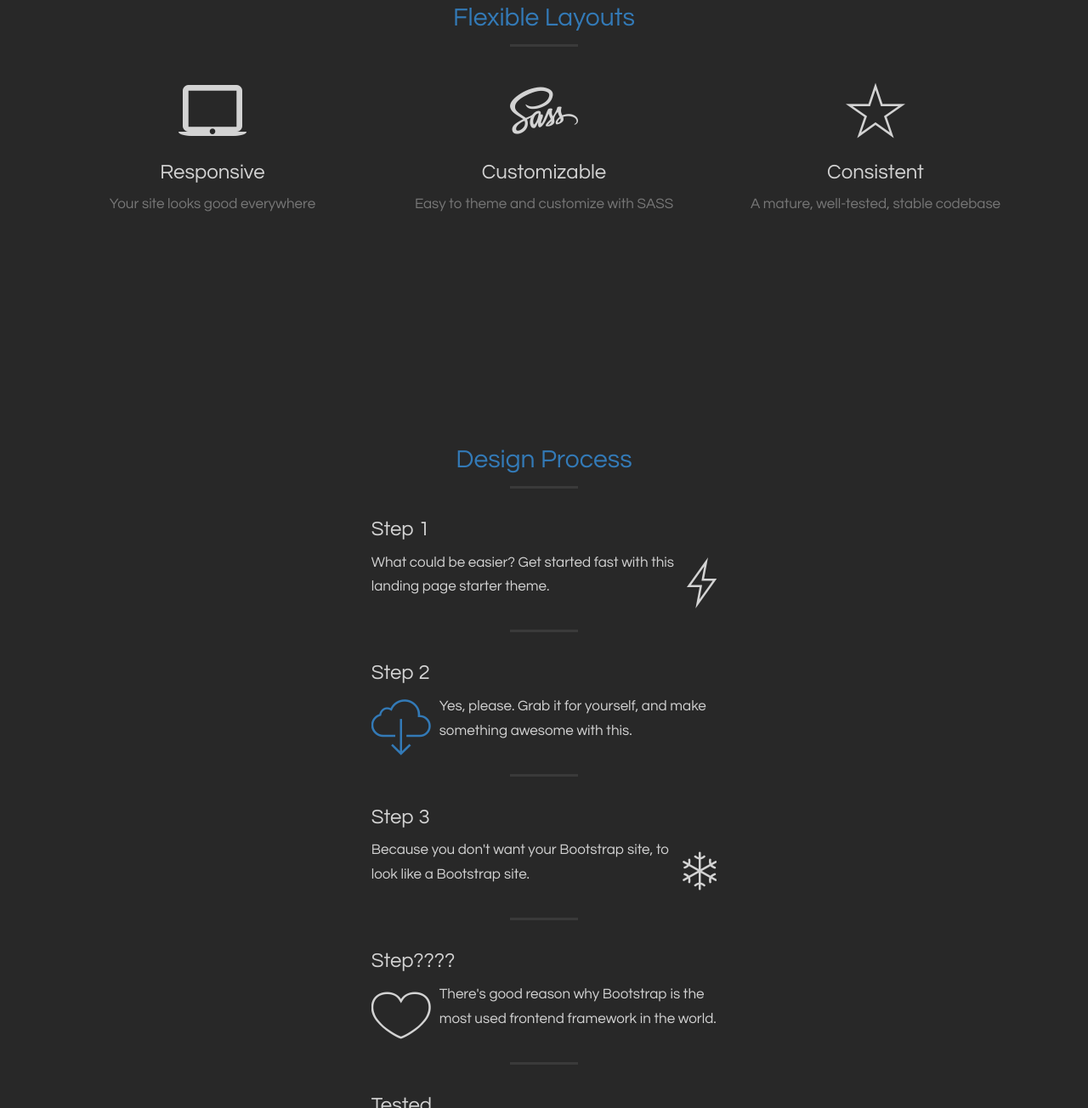
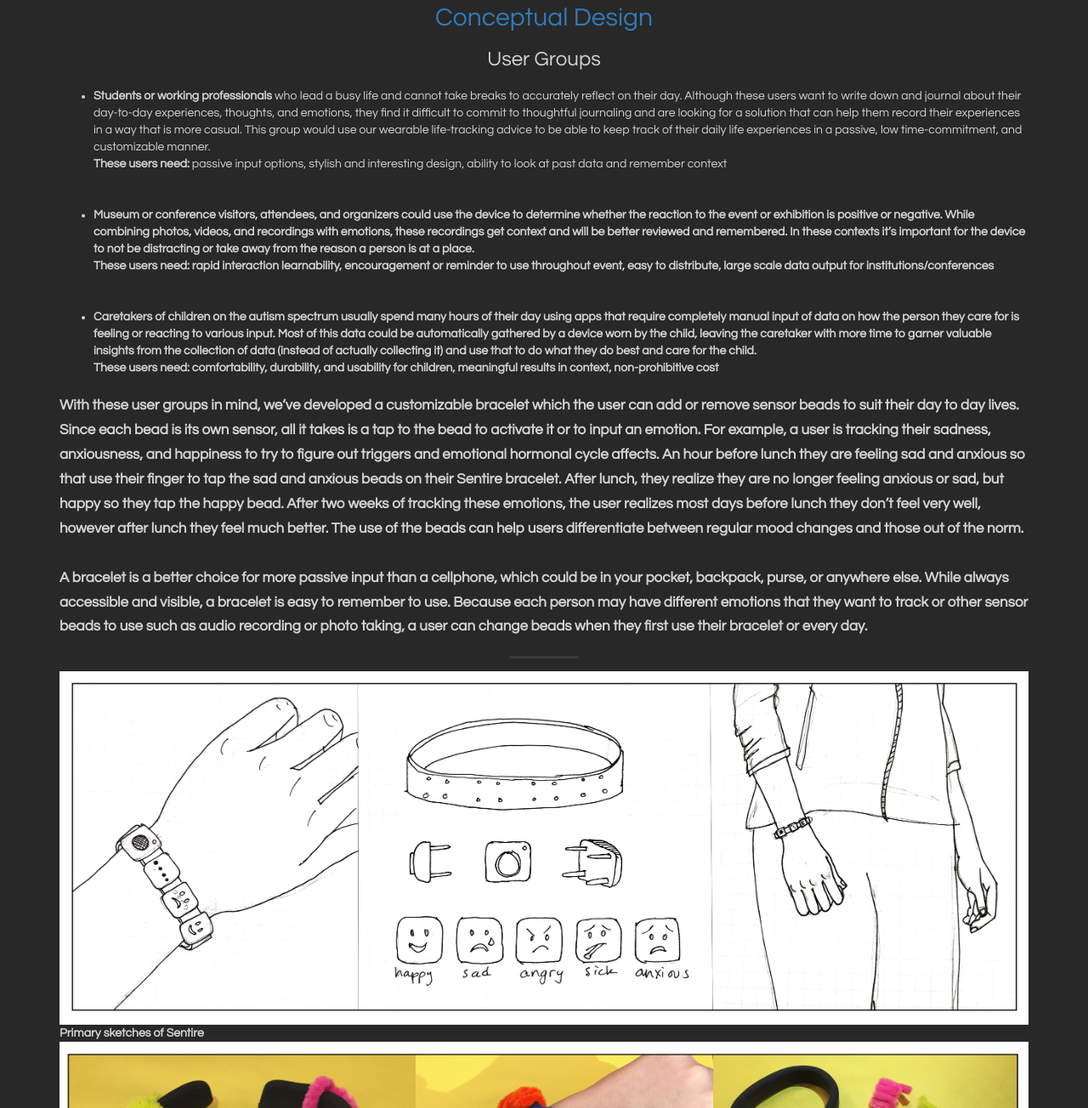
Before and after one commit to mantaleigh/sentire-info-website, a plain HTML site: page index.html in a window 1280 px wide. Shown: the part 1496-2800 px from the top of the page at 85% size. Drawn offline with Linux system fonts and the light colour scheme; files whose address does not match are found by name.

Commit message:
adding content

```diff
--- a/css/styles.css
+++ b/css/styles.css
@@ -27,6 +27,12 @@ hr {
     opacity: 0.09;
     margin-top: 15px;
     margin-bottom: 15px;
+}
+
+.sentireimg {
+    margin-right: auto;
+    margin-left: auto;
+
 }
 
 hr.light {
--- a/index.html
+++ b/index.html
@@ -63,10 +63,10 @@
         <div class="container">
             <div class="row">
                 <div class="col-lg-6 col-lg-offset-3 col-md-8 col-md-offset-2 text-center">
-                    <h2 class="margin-top-0 text-primary">Built On The Bootstrap Grid</h2>
+                    <h2 class="margin-top-0 text-primary">Problem Statement</h2>
                     <br>
                     <p class="text-faded">
-                        Bootstrap's responsive grid comes in 4 sizes or "breakpoints": tiny (xs), small(sm), medium(md) and large(lg). These 4 grid sizes enable you create responsive layouts that behave accordingly on different devices.
+                        Although many people want to keep track of various factors from their day to day, it’s hard to actively remember to write in a journal or curate a photo album. For people on the autism spectrum tracking activities and feelings is very important to diagnose certain triggers - however recording all of these factors is time-consuming and not user-friendly. Many devices only record one-off data points from a person’s day without putting these collections into valuable context.
                     </p>
                     <a href="#three" class="btn btn-default btn-xl page-scroll">Learn More</a>
                 </div>
@@ -77,90 +77,71 @@
         <div class="container">
             <div class="row">
                 <div class="col-lg-12 text-center">
-                    <h2 class="margin-top-0 text-primary">Flexible Layouts</h2>
+                    <h2 class="margin-top-0 text-primary">Conceptual Design</h2>
+                        <h3>User Groups </h3>
+                         <p >
+                        <ul style="text-align: left">
+                            <li><strong>Students or working professionals</strong> who lead a busy life and cannot take breaks to accurately reflect on their day. Although these users want to write down and journal about their day-to-day experiences, thoughts, and emotions, they find it difficult to commit to thoughtful journaling and are looking for a solution that can help them record their experiences in a way that is more casual. This group would use our wearable life-tracking advice to be able to keep track of their daily life experiences in a passive, low time-commitment, and customizable manner.<br>
+                            <strong>These users need:</strong> passive input options, stylish and interesting design, ability to look at past data and remember context</li> <br><br>
+                            <li><strong>Museum or conference visitors, attendees, and organizers<strong> could use the device to determine whether the reaction to the event or exhibition is positive or negative. While combining photos, videos, and recordings with emotions, these recordings get context and will be better reviewed and remembered. In these contexts it’s important for the device to not be distracting or take away from the reason a person is at a place.<br>
+                            <strong>These users need:</strong> rapid interaction learnability, encouragement or reminder to use throughout event, easy to distribute, large scale data output for institutions/conferences</li><br><br>
+                           <li><strong>Caretakers of children on the autism spectrum</strong> usually spend many hours of their day using apps that require completely manual input of data on how the person they care for is feeling or reacting to various input. Most of this data could be automatically gathered by a device worn by the child, leaving the caretaker with more time to garner valuable insights from the collection of data (instead of actually collecting it) and use that to do what they do best and care for the child.<br>
+                            <strong>These users need:</strong> comfortability, durability, and usability for children, meaningful results in context, non-prohibitive cost</li>
+                        </ul >
+                    </p>
+                    <p style="text-align: left">
+                        With these user groups in mind, we’ve developed a customizable bracelet which the user can add or remove sensor beads to suit their day to day lives.
+                        Since each bead is its own sensor, all it takes is a tap to the bead to activate it or to input an emotion. For example, a user is tracking their sadness, anxiousness, and happiness to try to figure out triggers and emotional hormonal cycle affects. An hour before lunch they are feeling sad and anxious so that use their finger to tap the sad and anxious beads on their Sentire bracelet. After lunch, they realize they are no longer feeling anxious or sad, but happy so they tap the happy bead. After two weeks of tracking these emotions, the user realizes most days before lunch they don’t feel very well, however after lunch they feel much better. The use of the beads can help users differentiate between regular mood changes and those out of the norm.<br><br>
+                        A bracelet is a better choice for more passive input than a cellphone, which could be in your pocket, backpack, purse, or anywhere else. While always accessible and visible, a bracelet is easy to remember to use. Because each person may have different emotions that they want to track or other sensor beads to use such as audio recording or photo taking, a user can change beads when they first use their bracelet or every day.
+                    </p>
                     <hr class="primary">
                 </div>
             </div>
         </div>
         <div class="container">
-            <div class="row">
-                <div class="col-lg-4 col-md-4 text-center">
-                    <div class="feature">
-                        <i class="icon-lg ion-android-laptop wow fadeIn" data-wow-delay=".3s"></i>
-                        <h3>Responsive</h3>
-                        <p class="text-muted">Your site looks good everywhere</p>
-                    </div>
-                </div>
-                <div class="col-lg-4 col-md-4 text-center">
-                    <div class="feature">
-                        <i class="icon-lg ion-social-sass wow fadeInUp" data-wow-delay=".2s"></i>
-                        <h3>Customizable</h3>
-                        <p class="text-muted">Easy to theme and customize with SASS</p>
-                    </div>
-                </div>
-                <div class="col-lg-4 col-md-4 text-center">
-                    <div class="feature">
-                        <i class="icon-lg ion-ios-star-outline wow fadeIn" data-wow-delay=".3s"></i>
-                        <h3>Consistent</h3>
-                        <p class="text-muted">A mature, well-tested, stable codebase</p>
-                    </div>
-                </div>
-            </div>
+
+            <figure>
+              <img src="assets/sketches.jpg" alt="Sketches of Sentire" style="width: 100%" class="sentireimg">
+              <figcaption>Primary sketches of Sentire</figcaption>
+            </figure>
+
+            <figure>
+              <img src="assets/lowfidelity.jpg" alt="Low fidelity mock up of Sentire" style="width: 100%" class="sentireimg">
+              <figcaption>Low fidelity mockup of Sentire to get feeling of bracelet and potential user tasks</figcaption>
+            </figure>
+
         </div>
     </section>
-    <section id="three" class="no-padding container-fluid">
-        <div class="row">
-            <div class="col-xs-10 col-xs-offset-1 col-sm-6 col-sm-offset-3 col-md-4 col-md-offset-4">
+ <hr>
+    <section id="three">
+        <div class="container">
+            <div class="row">
+                <div class="col-lg-12 text-center">
                 <h2 class="text-center text-primary">Design Process</h2>
-                <hr>
-                <div class="media wow fadeInRight">
-                    <h3>Step 1</h3>
-                    <div class="media-body media-middle">
-                        <p>What could be easier? Get started fast with this landing page starter theme.</p>
-                    </div>
-                    <div class="media-right">
-                        <i class="icon-lg ion-ios-bolt-outline"></i>
-                    </div>
-                </div>
-                <hr>
-                <div class="media wow fadeIn">
-                    <h3>Step 2</h3>
-                    <div class="media-left">
-                        <a href="#alertModal" data-toggle="modal" data-target="#alertModal"><i class="icon-lg ion-ios-cloud-download-outline"></i></a>
-                    </div>
-                    <div class="media-body media-middle">
-                        <p>Yes, please. Grab it for yourself, and make something awesome with this.</p>
-                    </div>
-                </div>
-                <hr>
-                <div class="media wow fadeInRight">
-                    <h3>Step 3</h3>
-                    <div class="media-body media-middle">
-                        <p>Because you don't want your Bootstrap site, to look like a Bootstrap site.</p>
-                    </div>
-                    <div class="media-right">
-                        <i class="icon-lg ion-ios-snowy"></i>
-                    </div>
-                </div>
-                <hr>
-                <div class="media wow fadeIn">
-                    <h3>Step????</h3>
-                    <div class="media-left">
-                        <i class="icon-lg ion-ios-heart-outline"></i>
-                    </div>
-                    <div class="media-body media-middle">
-                        <p>There's good reason why Bootstrap is the most used frontend framework in the world.</p>
-                    </div>
-                </div>
-                <hr>
-                <div class="media wow fadeInRight">
-                    <h3>Tested</h3>
-                    <div class="media-body media-middle">
-                        <p>Bootstrap is matured and well-tested. It's a stable codebase that provides consistency.</p>
-                    </div>
-                    <div class="media-right">
-                        <i class="icon-lg ion-ios-flask-outline"></i>
-                    </div>
+                <p style="text-align: left">
+                    Our first physical prototype of the Sentire bracelet used velcro to attach “beads” as well as conductive snaps sewn in with conductive thread. During the creation of this first iteration of our design, we realized that it was redundant to use velcro as well as snaps to attach our sensor beads. Furthermore, it was difficult to sew into the velcro material, so we decided to remove velcro from our bracelet design and focused on just using the metal snaps for conductive customizability. <br><br>
+                    After nixing the velcro material, we used a piece of woven nylon instead of velcro to create a sturdy yet comfortable and soft bracelet with wires and snaps sewn in and attached to an Arduino. On the back of the nylon strap we sewed in the power, ground, and output wires. We attached the wires to the nylon strap by wrapping electrical tape around the wire end and sewing that into the strap. We sewed in snaps to the front of the nylon bracelet by first sewing them in with regular non conductive thread and then attaching them to the stripped wires on the other side of the bracelet with conductive thread. To secure the connection between the clasps and the stripped portion of the wires and to secure the fraying edges of the conductive thread,  we added some conductive paint to those sections.<br><br>
+                    To make the look of the beads more cohesive and consistent we sewed felt on top of the buttons which also improves aesthetic value, creates a softer tactile sensation, and conceals the conductive materials that complete the circuit. We added a green LED to the bracelet (that will eventually be sewn to the far edge of it) that gives the user indication that the bracelet is on and working. Now, we are writing a Python script that handles reading output from the Arduino serial port and posts is to an endpoint on our web app which then displays the data.
+                </p>
+
+                <figure>
+                    <img src="assets/prototype1.jpg" alt="Low fidelity mock up of Sentire" width = "30%">
+                     <figcaption>Our first physical prototype with velcro, <br>conductive thread, and power and ground wires</figcaption>
+                </figure><br><br>
+                <figure>
+                    <img src="assets/prototype2.jpg" alt="Low fidelity mock up of Sentire" width = "30%">
+                     <figcaption>Our second physical prototype with velcro, snaps, and conductive thread.<br> Our first bead was a temperature sensor</figcaption>
+                </figure><br><br>
+                <figure>
+                    <img src="assets/prototype3.jpg" alt="Low fidelity mock up of Sentire" width = "30%">
+                     <figcaption>Another functional prototype with nylon webbing, snaps, conductive thread, and wires.<br> The circuit on the bread board was eventually translated to the bracelet</figcaption>
+                </figure><br><br>
+                <h2 class="text-center text-primary">Final Design</h2>
+                <p style="text-align: left">
+                    Our final bracelet prototype features four modular buttons and three modular sensors that can be rearranged with each other. These can be attached to a one inch by nine inch strip of nylon webbing using conductive snaps. On the back of the nylon band, we have power and ground wires running the length of the bracelet to create a parallel circuit and seven output wires that bring data to an Arduino. To ensure all buttons and sensors worked correctly and were supplied with even voltage, each modular snap-in location has a resistor attaching the ground snap to the ground wire. This setup creates a fully functional parallel circuit with four digital output spots and three analog output spots. <br><br>The bracelet attached around the user’s wrist using velcro on both ends, and the Arduino is attached to a velcro running band that is traditionally used for keeping a phone in while on a run. The wires from the bracelet travel up the arm of the user, to the Arduino, and then to a computer where the data is put into graphs. A jQuery UI website accompanies the bracelet and allows the user to customize what they want to track with each button, and put their data into meaningful graphs and context. After a few days of using Sentire, the user can look at their graphs and see the trends in their eating, drinking, sleeping, or mood habits and see the correlation between their collected data graphs.
+
+
+
                 </div>
             </div>
         </div>
@@ -170,7 +151,7 @@
             <div class="row no-gutter">
                 <div class="col-lg-4 col-sm-6">
                     <a href="#galleryModal" class="gallery-box" data-toggle="modal" data-src="./assets/deer.jpg">
-                        <img src="./assets/deer.jpg" class="img-responsive" alt="Image 1">
+                        <img src="./assets/sentire1.jpg" class="img-responsive" alt="Image 1">
                         <div class="gallery-box-caption">
                             <div class="gallery-box-content">
                                 <div>
@@ -182,7 +163,7 @@
                 </div>
                 <div class="col-lg-4 col-sm-6">
                     <a href="#galleryModal" class="gallery-box" data-toggle="modal" data-src="./assets/beach.jpg">
-                        <img src="./assets/beach.jpg" class="img-responsive" alt="Image 2">
+                        <img src="./assets/sentire2.jpg" class="img-responsive" alt="Image 2">
                         <div class="gallery-box-caption">
                             <div class="gallery-box-content">
                                 <div>
@@ -195,7 +176,7 @@
                 <div class="clearfix hidden-lg"> </div>
                 <div class="col-lg-4 col-sm-6">
                     <a href="#galleryModal" class="gallery-box" data-toggle="modal" data-src="./assets/lake.jpg">
-                        <img src="./assets/lake.jpg" class="img-responsive" alt="Image 3">
+                        <img src="./assets/sentire3.jpg" class="img-responsive" alt="Image 3">
                         <div class="gallery-box-caption">
                             <div class="gallery-box-content">
                                 <div>
@@ -207,7 +188,7 @@
                 </div>
                 <div class="col-lg-4 col-sm-6">
                     <a href="#galleryModal" class="gallery-box" data-toggle="modal" data-src="./assets/bike.jpg">
-                        <img src="./assets/bike.jpg" class="img-responsive" alt="Image 4">
+                        <img src="./assets/sentire4.jpg" class="img-responsive" alt="Image 4">
                         <div class="gallery-box-caption">
                             <div class="gallery-box-content">
                                 <div>
@@ -220,7 +201,7 @@
                 <div class="clearfix hidden-lg"> </div>
                 <div class="col-lg-4 col-sm-6">
                     <a href="#galleryModal" class="gallery-box" data-toggle="modal" data-src="./assets/city.jpg">
-                        <img src="./assets/city.jpg" class="img-responsive" alt="Image 5">
+                        <img src="./assets/sentire5.jpg" class="img-responsive" alt="Image 5">
                         <div class="gallery-box-caption">
                             <div class="gallery-box-content">
                                 <div>
@@ -232,7 +213,7 @@
                 </div>
                 <div class="col-lg-4 col-sm-6">
                     <a href="#galleryModal" class="gallery-box" data-toggle="modal" data-src="./assets/colors.jpg">
-                        <img src="./assets/colors.jpg" class="img-responsive" alt="Image 6">
+                        <img src="./assets/sentire6.jpg" class="img-responsive" alt="Image 6">
                         <div class="gallery-box-caption">
                             <div class="gallery-box-content">
                                 <div>
```
Also changed, not shown: assets/lowfidelity.jpg (added), assets/prototype1.jpg (added), assets/sentire1.jpg (added), assets/sentire2.jpg (added), assets/sentire3.jpg (added), assets/sentire4.jpg (added), assets/sentire5.jpg (added), assets/sentire6.jpg (added), assets/sketches.jpg (added), assets/storyboard.jpg (added), 2 other files.
